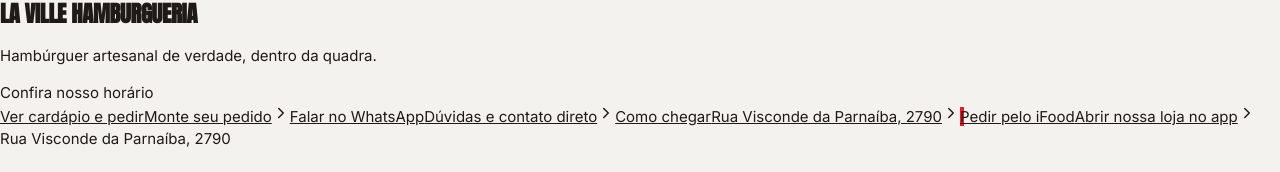
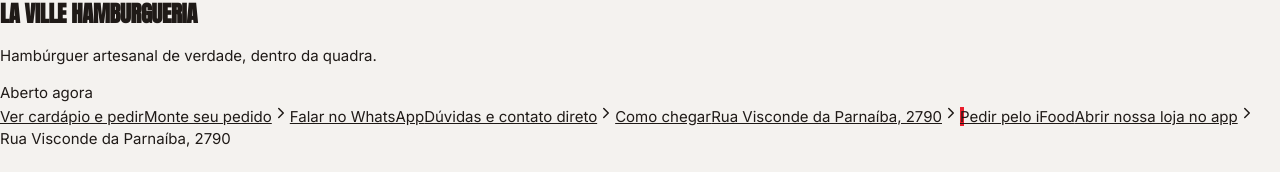
Before and after one commit to joaoflaviomkt-ship-it/LA-VILLE, a Next.js app: page / in a window 1280 px wide. Shown: the part 154-326 px from the top of the page. Built offline with nearby package versions, Linux system fonts and the light colour scheme; no server answers; the database is empty.

Commit message:
Update page.js

```diff
--- a/app/page.js
+++ b/app/page.js
@@ -8,11 +8,10 @@
 
 export const revalidate = 60; // revalida a cada 60s — dados do painel refletem rápido, sem bater no banco a cada acesso
 
-// Valores reais da loja, usados como padrão até o painel de configurações
-// (lv_settings) ser preenchido — assim os botões já funcionam de imediato,
-// e passam a ser controlados pelo painel assim que o dono configurar lá.
+// Usados apenas se a tabela store_settings ainda não tiver algum desses
+// campos preenchido — não são obrigatórios, é só uma rede de segurança.
 const DEFAULT_WHATSAPP = "5586995120634"; // (86) 99512-0634
-const DEFAULT_MAPS_URL = "https://maps.app.goo.gl/YakUW2ubFG9m2Kav5?g_st=ipc";
+const DEFAULT_LOCATION_URL = "https://maps.app.goo.gl/YakUW2ubFG9m2Kav5?g_st=ipc";
 const DEFAULT_ADDRESS = "Rua Visconde da Parnaíba, 2790";
 const DEFAULT_LOGO = "/img/logo-la-ville.png"; // public/img/logo-la-ville.png, já no projeto
 const DEFAULT_IFOOD_URL = "https://www.ifood.com.br/delivery/teresina-pi/la-ville-burger-horto/2694799c-5f72-4ff8-8a27-9049af716129";
@@ -22,29 +21,24 @@
     process.env.NEXT_PUBLIC_SUPABASE_URL,
     process.env.NEXT_PUBLIC_SUPABASE_ANON_KEY
   );
-  const { data } = await supabase.from("lv_settings").select("*").eq("id", 1).single();
+  // store_settings tem uma linha só (sem id fixo = 1, o id é uuid)
+  const { data } = await supabase.from("store_settings").select("*").limit(1).single();
   return data;
-}
-
-function todayStatus(hours) {
-  if (!hours) return "Confira nosso horário";
-  const days = ["dom", "seg", "ter", "qua", "qui", "sex", "sab"];
-  const today = days[new Date().getDay()];
-  const todayHours = hours[today];
-  if (!todayHours) return "Fechado hoje";
-  const [, close] = todayHours.split("-");
-  return close ? `Aberto hoje até ${close}` : "Aberto hoje";
 }
 
 export default async function LandingPage() {
   const settings = await getSettings();
 
-  const storeName = settings?.store_name ?? "La Ville Hamburgueria";
+  const storeName = settings?.name || "La Ville Hamburgueria";
+  const slogan = settings?.slogan || "Hambúrguer artesanal de verdade, dentro da quadra.";
   const logoUrl = settings?.logo_url || DEFAULT_LOGO;
-  const whatsapp = settings?.whatsapp_number || DEFAULT_WHATSAPP;
+  const whatsapp = settings?.whatsapp || DEFAULT_WHATSAPP;
   const ifoodUrl = settings?.ifood_url || DEFAULT_IFOOD_URL;
-  const mapsUrl = settings?.maps_url || DEFAULT_MAPS_URL;
+  const mapsUrl = settings?.location_url || DEFAULT_LOCATION_URL;
   const address = settings?.address || DEFAULT_ADDRESS;
+  const isOpen = settings?.is_open ?? true;
+  const openingHours = settings?.opening_hours || "";
+  const deliveryTime = settings?.delivery_time || "";
 
   const actions = [
     {
@@ -100,11 +94,17 @@
           {storeName.toUpperCase()}
         </h1>
         <p className="relative z-10 mt-3 max-w-xs text-sm text-[#C9BFAE]">
-          Hambúrguer artesanal de verdade, dentro da quadra.
+          {slogan}
         </p>
         <div className="relative z-10 mt-5 inline-flex items-center gap-2 rounded-full border border-white/15 px-4 py-1.5 text-xs text-[#C9BFAE]">
-          <span className="h-2 w-2 rounded-full bg-emerald-400" />
-          {todayStatus(settings?.opening_hours ?? null)}
+          <span className={`h-2 w-2 rounded-full ${isOpen ? "bg-emerald-400" : "bg-red-400"}`} />
+          {isOpen
+            ? deliveryTime
+              ? `Aberto agora · entrega em ${deliveryTime}`
+              : "Aberto agora"
+            : openingHours
+            ? `Fechado · ${openingHours}`
+            : "Fechado no momento"}
         </div>
       </section>
 
```
